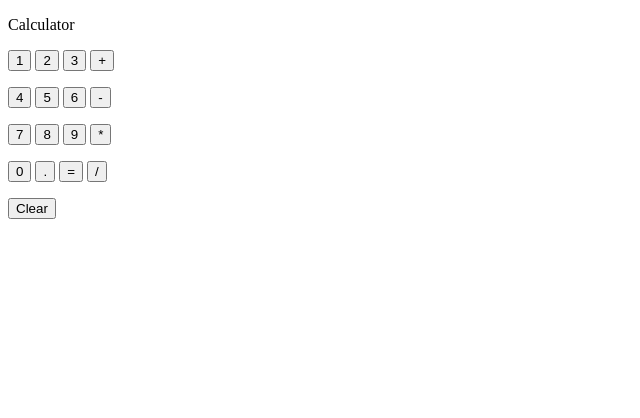
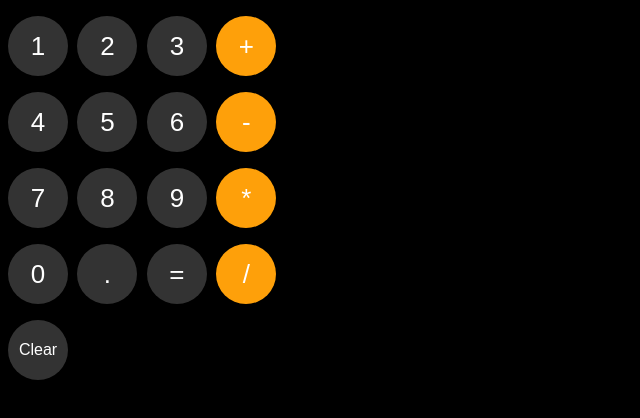
Before and after one commit to arjunsudheer-tech/calculator-project, a plain HTML site: page index.html in a window 1280 px wide. Shown: the whole page, without its empty margins (0-640 px from the left). Drawn offline with Linux system fonts and the light colour scheme.

Commit message:
Added Styling to the buttons

```diff
--- a/index.html
+++ b/index.html
@@ -8,37 +8,36 @@
 </head>
 <body>
 
-  <p>Calculator</p>
-  <p class="js-result"></p>
+  <p class="js-result calculation"></p>
   <p>
-    <button onclick="updateCalculation('1')">1</button>
-    <button onclick="updateCalculation('2')">2</button>
-    <button onclick="updateCalculation('3')">3</button>
-    <button onclick="updateCalculation(' + ')">+</button>
+    <button class="btn" onclick="updateCalculation('1')">1</button>
+    <button class="btn" onclick="updateCalculation('2')">2</button>
+    <button class="btn" onclick="updateCalculation('3')">3</button>
+    <button class="operator-btn" onclick="updateCalculation(' + ')">+</button>
   </p>
 
   <p>
-    <button onclick="updateCalculation('4')">4</button>
-    <button onclick="updateCalculation('5')">5</button>
-    <button onclick="updateCalculation('6')">6</button>
-    <button onclick="updateCalculation(' - ')">-</button>
+    <button class="btn" onclick="updateCalculation('4')">4</button>
+    <button class="btn" onclick="updateCalculation('5')">5</button>
+    <button class="btn" onclick="updateCalculation('6')">6</button>
+    <button class="operator-btn" onclick="updateCalculation(' - ')">-</button>
   </p>
 
   <p>
-    <button onclick="updateCalculation('7')">7</button>
-    <button onclick="updateCalculation('8')">8</button>
-    <button onclick="updateCalculation('9')">9</button>
-    <button onclick="updateCalculation(' * ')">*</button>
+    <button class="btn" onclick="updateCalculation('7')">7</button>
+    <button class="btn" onclick="updateCalculation('8')">8</button>
+    <button class="btn" onclick="updateCalculation('9')">9</button>
+    <button class="operator-btn" onclick="updateCalculation(' * ')">*</button>
   </p>
 
   <p>
-    <button onclick="updateCalculation('0')">0</button>
-    <button onclick="updateCalculation('.')">.</button>
-    <button onclick="calculateResult()">=</button>
-    <button onclick="updateCalculation(' / ')">/</button>
+    <button class="btn" onclick="updateCalculation('0')">0</button>
+    <button class="btn" onclick="updateCalculation('.')">.</button>
+    <button class="btn" onclick="calculateResult()">=</button>
+    <button class="operator-btn" onclick="updateCalculation(' / ')">/</button>
   </p>
 
-  <button onclick="clearButton()">Clear</button>
+  <button class="btn clear-button" onclick="clearButton()">Clear</button>
 
 
   <script src="script/script.js"></script>
--- a/styles/styles.css
+++ b/styles/styles.css
@@ -0,0 +1,38 @@
+body {
+  font-family: Arial;
+  background-color: rgb(0, 0, 0);
+}
+
+.calculation {
+  font-size: 45px;
+  color: white;
+  margin-top: 15px;
+  margin-bottom: 10px;
+}
+
+.btn {
+  background-color: rgb(51, 51, 51);
+  color: white;
+  height: 60px;
+  width: 60px;
+  border-radius: 50%;
+  border: none;
+  font-size: 26px;
+  cursor: pointer;
+  margin-right: 5px;
+}
+
+.operator-btn {
+  background-color: rgb(254, 160, 10);
+  color: white;
+  height: 60px;
+  width: 60px;
+  border: none;
+  border-radius: 50%;
+  font-size: 26px;
+  cursor: pointer;
+}
+
+.clear-button {
+  font-size: 16px;
+}
```
